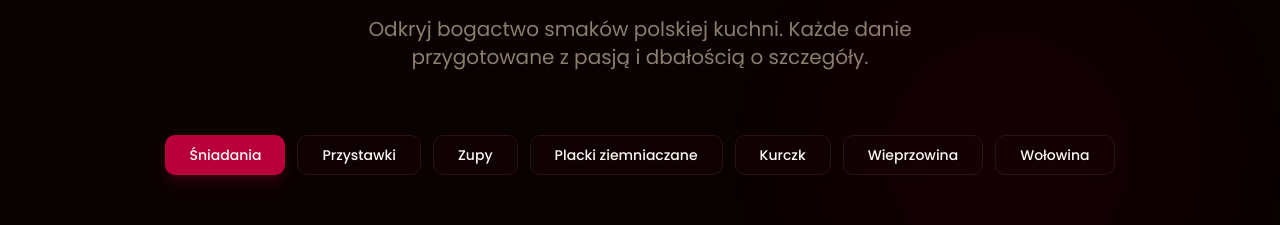
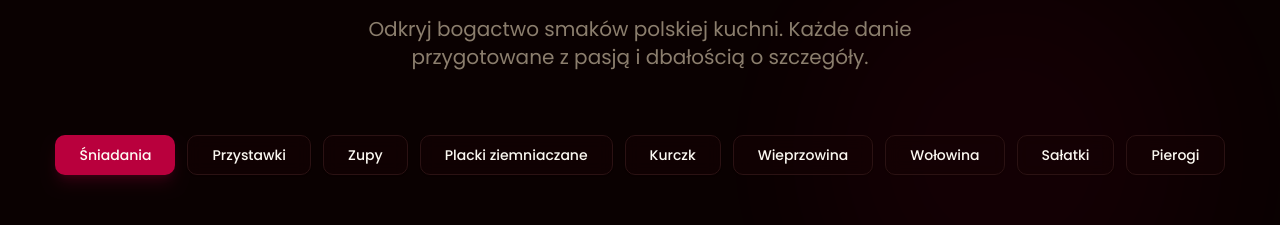
Before and after one commit to xqbkubiak/restauracja1, a Next.js app: page / in a window 1280 px wide. Shown: the part 2900-3125 px from the top of the page. Built offline with nearby package versions, Linux system fonts and the light colour scheme.

Commit message:
menu add
menu add

```diff
--- a/components/menu-section.tsx
+++ b/components/menu-section.tsx
@@ -181,6 +181,38 @@ const menuCategories = [
         name: "Burger Wołowy Szefa",
         description: "200g soczystej wołowiny, chrupiący boczek, jajko sadzone, świeży pomidor, ogórek konserwowy i słodka konfitowana cebula w bułce maślanej.",
         price: "40 zł",
+       },
+    ],
+  },
+  {
+    id: "salatki",
+    name: "Sałatki",
+    items: [
+      {
+        name: "Cezar",
+        description: "Klasyczna kompozycja świeżych sałat, pomidora, ogórka, grillowanego kurczaka, parmezanu i chrupiących grzanek, polana sosem czosnkowym.",
+        price: "34 zł",
+      },
+      {
+        name: "Grecka",
+        description: "Tradycyjna kompozycja świeżych warzyw: mix sałat, pomidor, ogórek, oliwki Kalamata, ser sałatkowy (feta) i czerwona cebula, skropiona lekkim sosem vinegret, podana z chrupiącą grzanką.",
+        price: "32 zł",
+      },
+    ],
+  },
+  {
+    id: "pierogi",
+    name: "Pierogi",
+    items: [
+      {
+        name: "Pierogi ruskie",
+        description: "Klasyczne pierogi z nadzieniem z ziemniaków i twarogu, podane z chrupiącą smażoną cebulką i świeżym szczypiorkiem.",
+        price: "24 zł",
+      },
+      {
+        name: "Pierogi mięsne",
+        description: "Ręcznie lepione pierogi z nadzieniem z pieczonej łopatki wieprzowej i kurczaka, podane z okrasą z cebuli i świeżą pietruszką.",
+        price: "24 zł",
       },
     ],
   },
```
